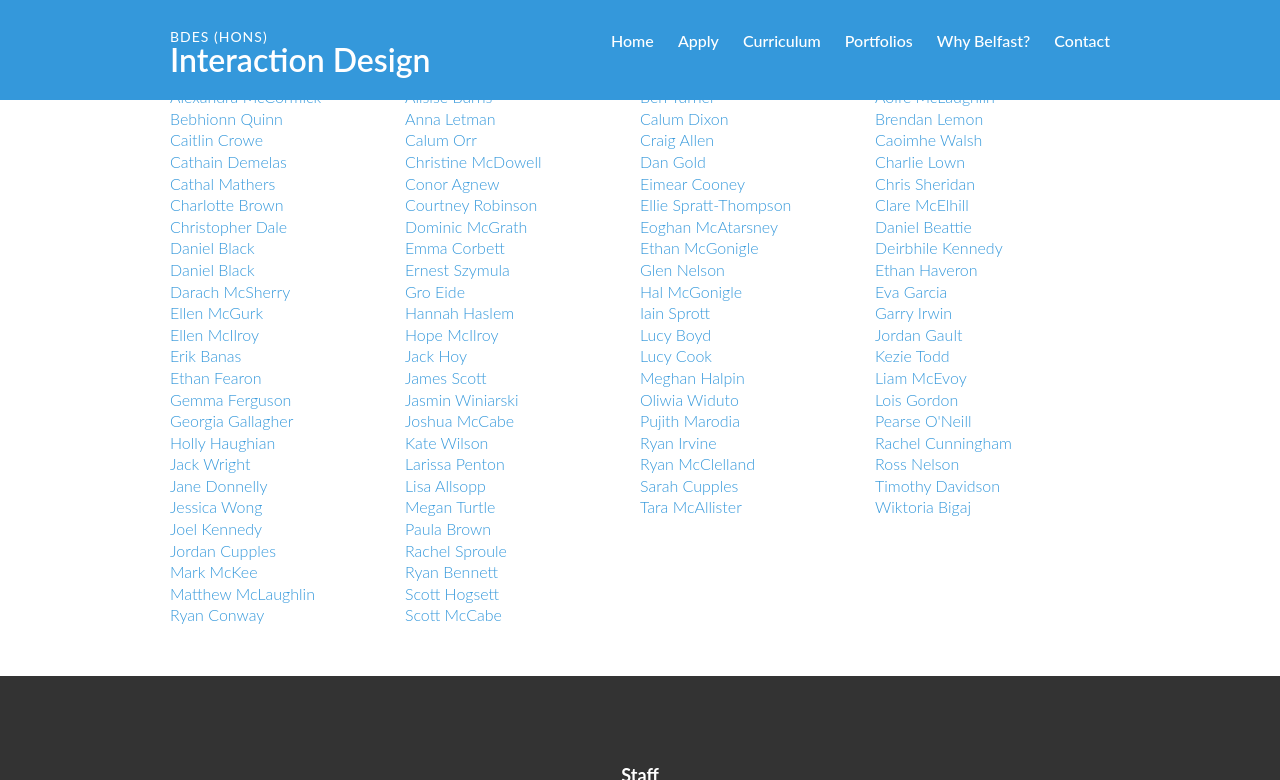
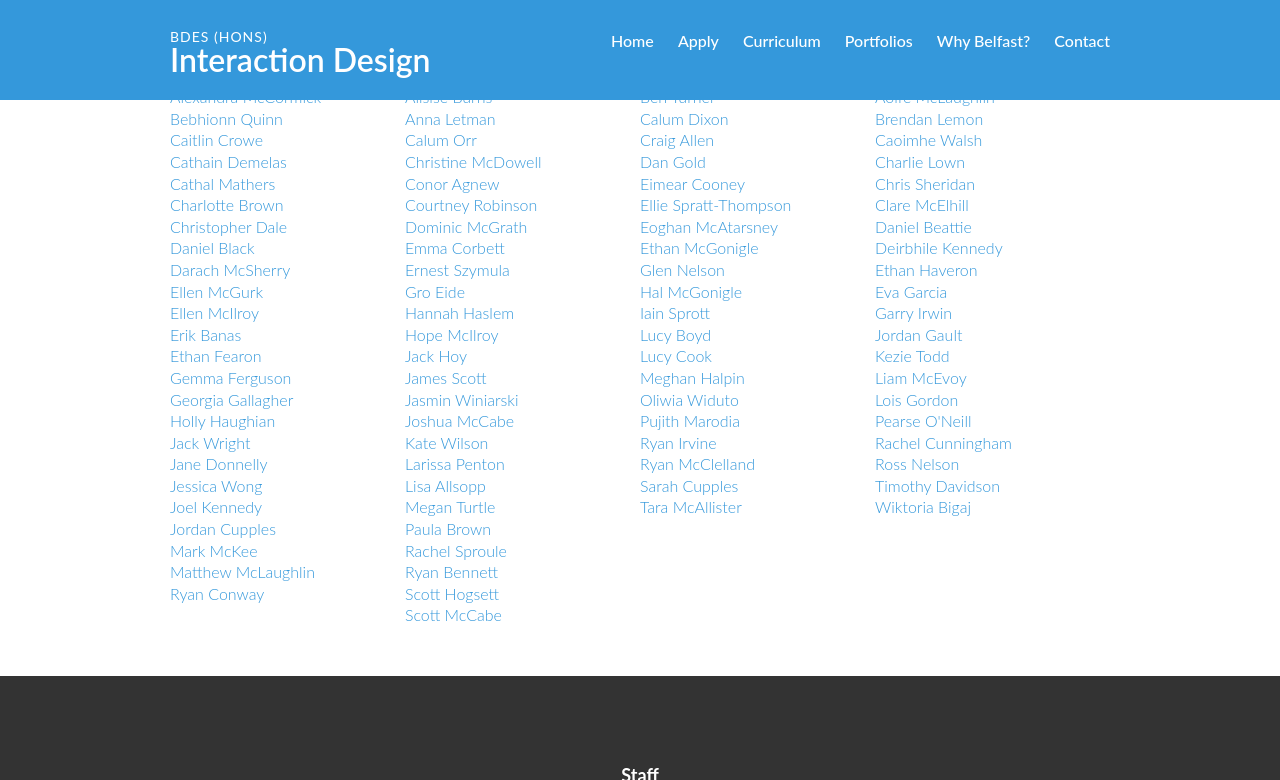
Before and after one commit to ixdbelfast/ixdbelfast.github.io, a Jekyll site: the page built from portfolios.html, in a window 1280 px wide and 900 px high, scrolled down 607 px, cut to the strip 0-780 px from the top of the window. Built offline with Jekyll 4.4.1, drawn with Linux system fonts in a browser that asks for light colours.

Commit message:
removed extra daniel

```diff
--- a/_data/yeargroup.yml
+++ b/_data/yeargroup.yml
@@ -1,7 +1,5 @@
 year1:
   - link:
-    - name: "Daniel Black"
-      url: "#"
     - name: "Charlotte Brown"
       url: "https://www.csa-brown.tumblr.com"
     - name: "Erik Banas"
```
